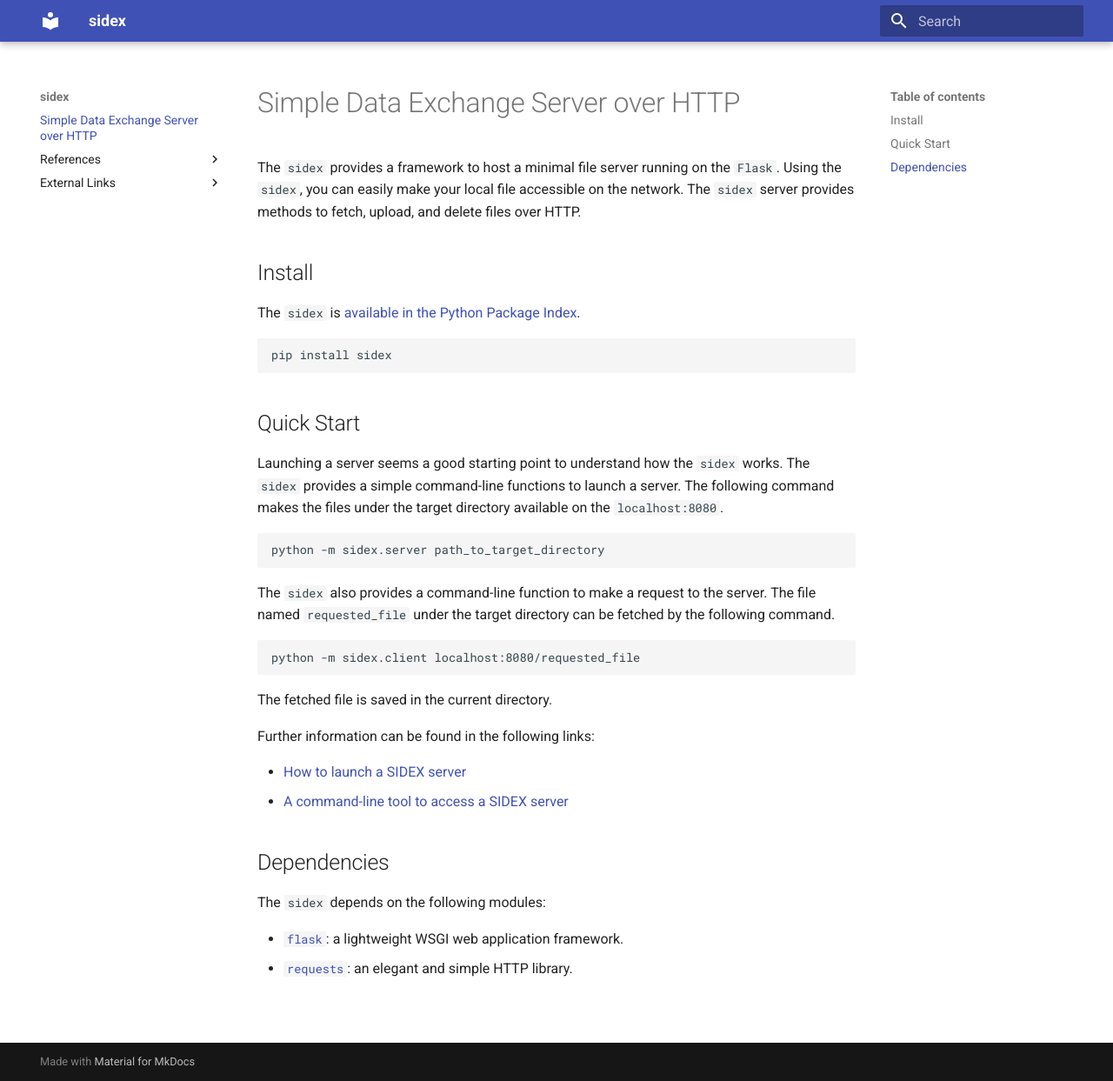
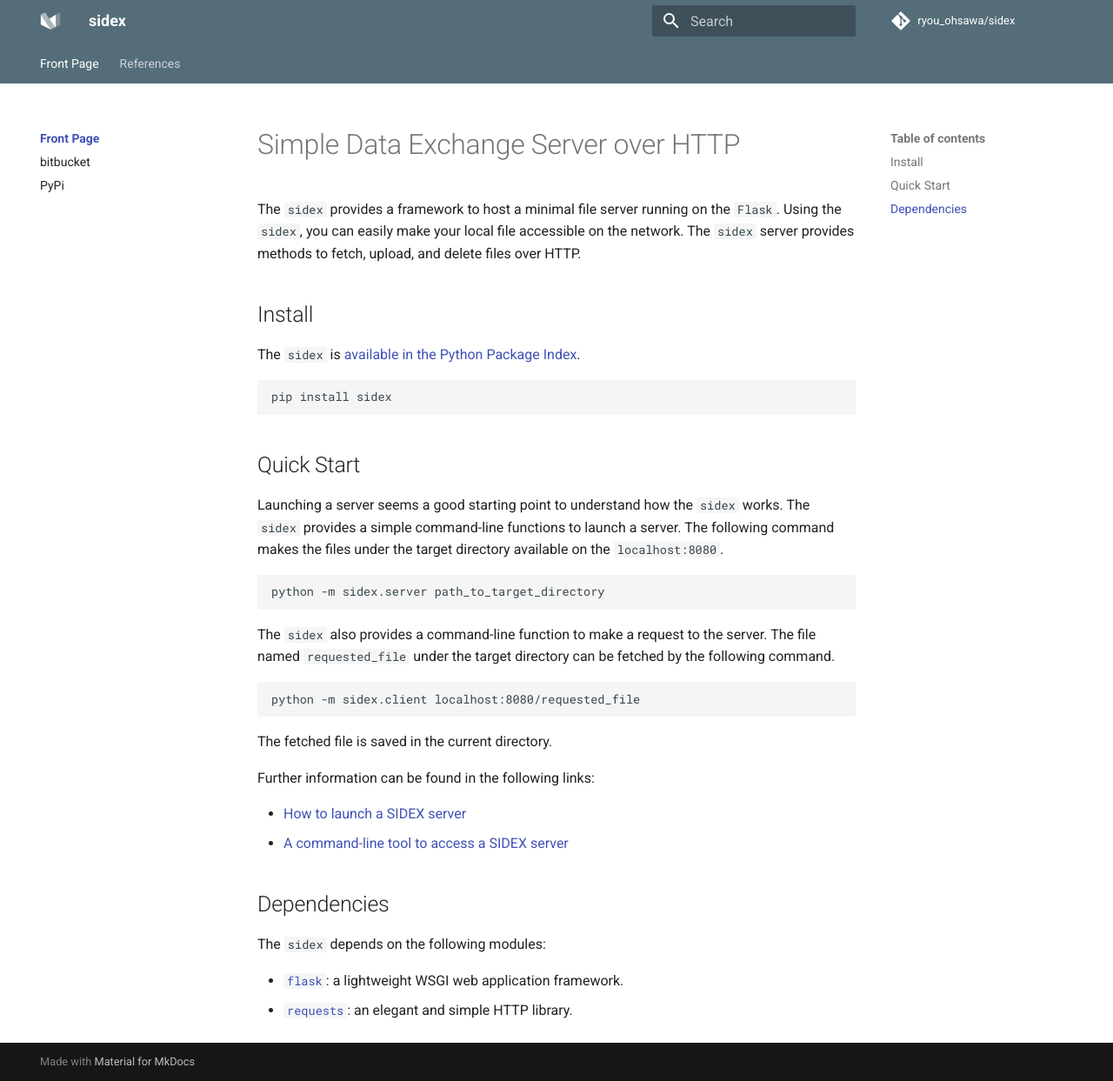
Before and after one commit to astronasutarou/sidex, an MkDocs documentation site: the page built from docs/index.md, in a window 1280 px wide and 1243 px high. Shown: the whole window at 87% size. Built offline with MkDocs 1.6.1 and Material for MkDocs 9.7.7, drawn with Linux system fonts in a browser that asks for light colours.

Commit message:
update mkdocs

```diff
--- a/mkdocs.yml
+++ b/mkdocs.yml
@@ -1,16 +1,48 @@
 site_name: sidex
+site_url:
+site_author: Ryou Ohsawa
+site_description:
+  Simple Data Exchange Server over HTTP.
+
+repo_name: ryou_ohsawa/sidex
+repo_url: https://bitbucket.org/ryou_ohsawa/sidex/src/master/
+edit_uri: ""
+
+theme:
+  name: 'material'
+  icon:
+    logo: logo
+  language: 'en'
+  palette:
+    scheme: default
+    primary: blue grey
+    accent: deep orange
+  features:
+    - navigation.indexes
+    - navigation.tabs
+    - header.autohide
+
+markdown_extensions:
+  - toc:
+      toc_depth: 3
+  - extra
+  - admonition
+  - smarty
+  - sane_lists
+  - meta
+  - pymdownx.details
+  - pymdownx.critic
+  - pymdownx.highlight
+  - pymdownx.inlinehilite
+  - pymdownx.superfences
+  - pymdownx.snippets:
+      check_paths: True
+
 nav:
-  - index.md
+  - Front Page:
+    - "Top Page": index.md
+    - bitbucket: https://bitbucket.org/ryou_ohsawa/sidex/src/master/
+    - PyPi: https://pypi.org/project/sidex/
   - References:
     - Server: refs/server.md
     - Client: refs/client.md
-  - External Links:
-    - sidex on bitbucket: https://bitbucket.org/ryou_ohsawa/sidex/src/master/
-    - sidex on PyPi: https://pypi.org/project/sidex/
-theme:
-  name: material
-markdown_extensions:
-  - mdx_math
-  - admonition
-  - footnotes
-  - def_list
```
Also changed, not shown: 1 other file.
